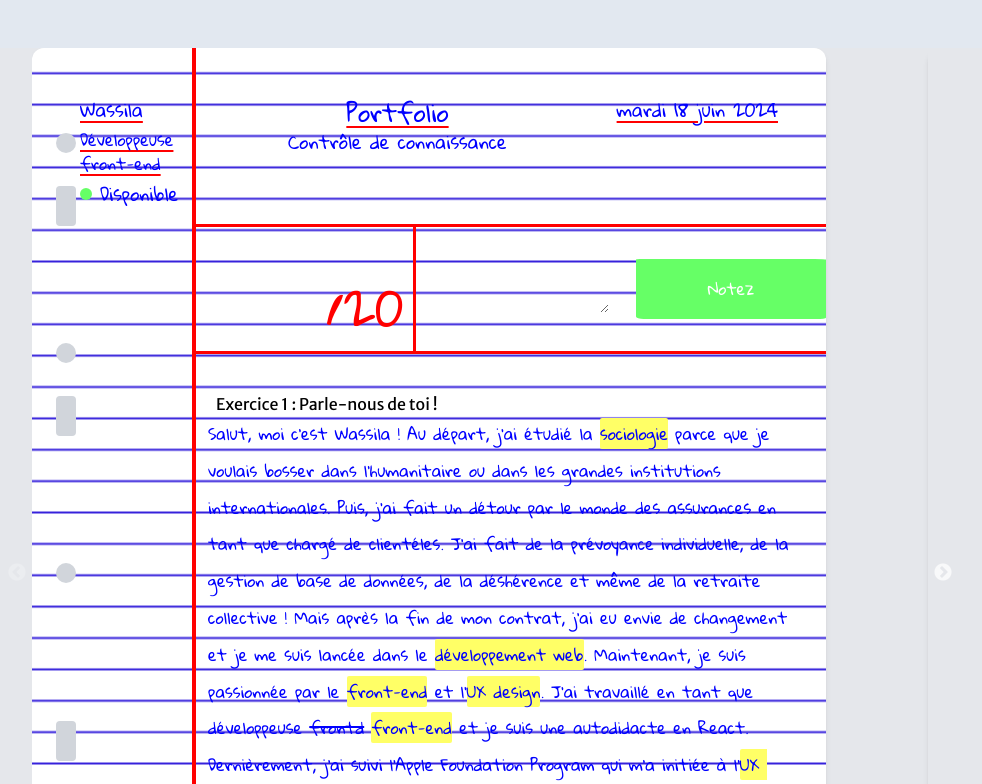
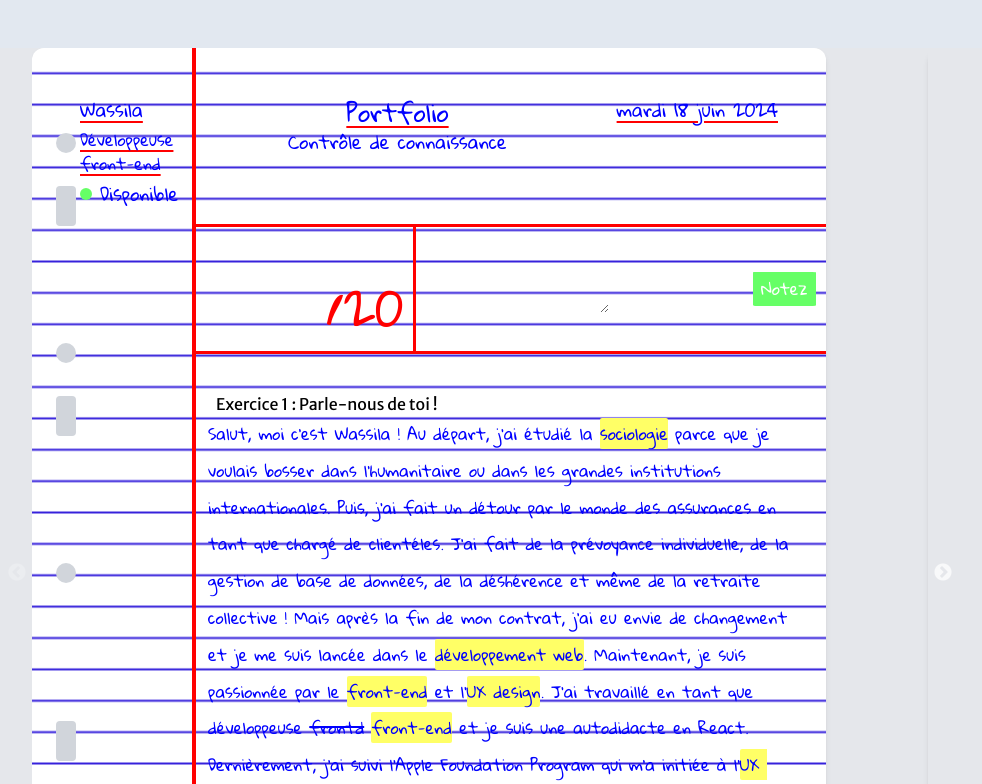
Before and after one commit to LaWass1864/autodit-react, a React (Create React App) app: page / in a window 1280 px wide. Shown: the top 784 px of the page, without its empty margins (160-1142 px from the left). Built offline with nearby package versions, Linux system fonts and the light colour scheme.

Commit message:
bouton submit-note ok

```diff
--- a/src/component/Note.js
+++ b/src/component/Note.js
@@ -37,7 +37,7 @@ const Note = () => {
         <textarea id="appreciation" name="appreciation" className="note-text font-gloria bg-transparent" required></textarea>
       </div>
 
-      <button type="submit" className="submit-button rounded-lg font-merriweather px-4" style={{
+      <button type="submit" className="submit-button-note rounded-lg font-merriweather" style={{
         backgroundColor: 'var(--screamin-green)'
       }}>Notez</button>
     </form>
--- a/src/index.css
+++ b/src/index.css
@@ -373,6 +373,19 @@ label {
   align-self: center;
 }
 
+.submit-button-note {
+  padding: 0.2rem;
+  background-color: var(--screamin-green);
+  border: 2px solid var(--screamin-green);
+  border-radius: 2% 6% 5% 4% / 1% 1% 2% 4%;
+  color: #fff;
+  cursor: pointer;
+  font-family: 'Gloria Hallelujah', cursive;
+  width: 10%; /* Diminue la largeur du bouton de soumission */
+  align-self: center;
+  margin-right: 10px;
+}
+
 .submit-button:hover {
   background-color: var(--screamin-green);
 }
```
